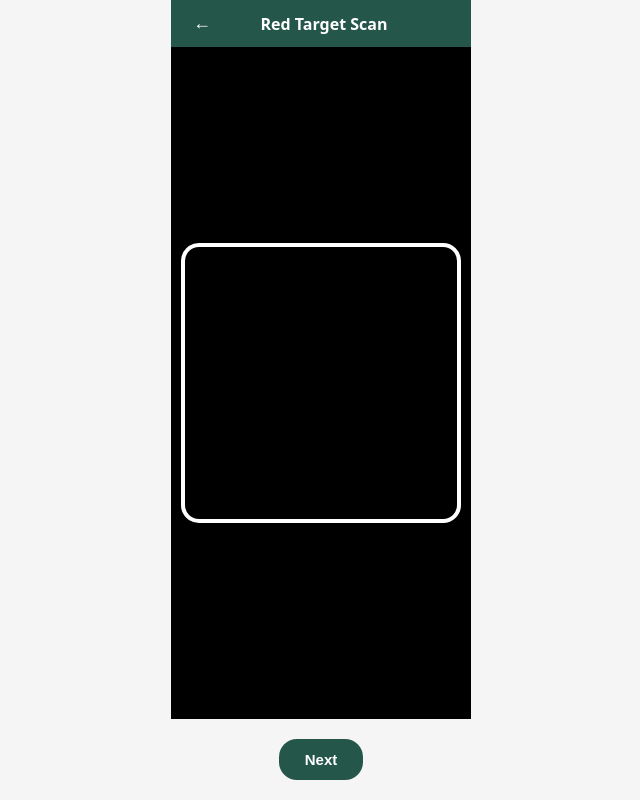
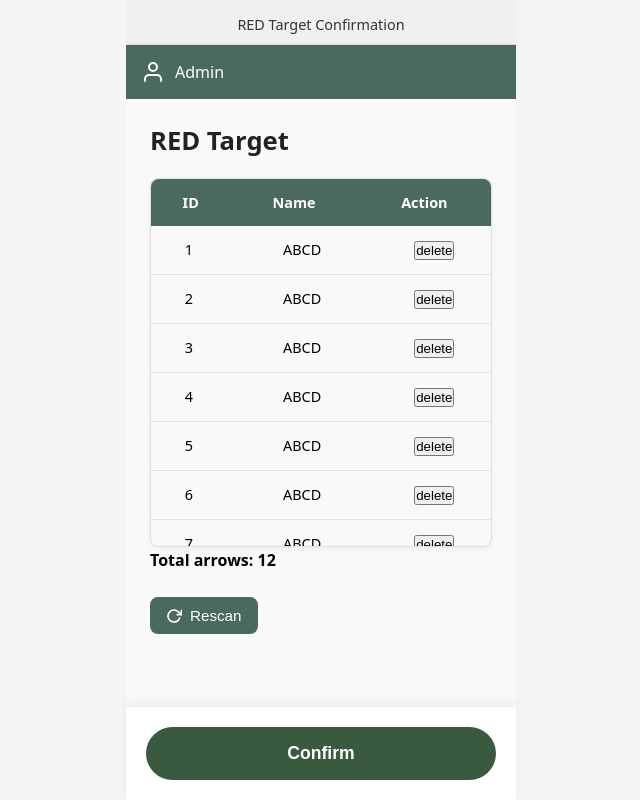
Before and after one commit to salsaaazf/Jemparingan-Anggrek, a Vue app in the folder frontend/: page /admin/confirm in a window 1280 px wide. Before the commit this address led to /admin/scan/red. Shown: the whole page, without its empty margins (319-959 px from the left). Built offline with nearby package versions, Linux system fonts and the light colour scheme; no server answers.

Commit message:
connect ke confirm page baru

```diff
--- a/frontend/src/App.vue
+++ b/frontend/src/App.vue
@@ -13,5 +13,6 @@
   display: flex;
   justify-content: center;
   background: #f5f5f5;
+  font-family: 'Poppins', sans-serif;
 }
 </style>
--- a/frontend/src/pages/Admin/ConfirmAllTarget.vue
+++ b/frontend/src/pages/Admin/ConfirmAllTarget.vue
@@ -1,12 +1,15 @@
 <script setup>
     import { onMounted } from 'vue';
-    import { useArrowsStore } from './stores/arrows';
+    import { useArrowsStore } from '@/stores/arrows';
+    import { useRouter } from 'vue-router'
     import Swal from 'sweetalert2'
 
 
+    const router = useRouter()
     const store = useArrowsStore();
 
-  onMounted(() => { store.init('white')})
+    onMounted(() => { store.init('red')})
+    const goToScan = () => router.push('/admin/scan/' + store.target);
 
   const handleConfirm= () => {
     Swal.fire({
@@ -20,11 +23,21 @@
     }).then((result) => {
       if (result.isConfirmed) {
         // store.confirm()
-        Swal.fire(
-          'Confirmed!',
-          `Your ${store.target} target has been confirmed.`,
-          'success'
-        )
+        Swal.fire({
+            icon: 'success',
+            title: 'Confirmed!',
+            text: `Your ${store.target} target has been confirmed.`,
+            timer: 2000,
+            showConfirmButton: false
+        }).then(() => {
+            if (store.target === 'red') {
+                store.target = 'white';
+                router.push('/admin/scan/white');
+            } else if (store.target === 'white') {
+                store.target = 'red';
+                router.push('/admin/dashboard');
+            }
+        })
       }
     })
   }
@@ -32,6 +45,8 @@
 </script>
 
 <template>
+    <div class="screen">
+
         <div class="page-title"> {{ store.target.toUpperCase() }} Target Confirmation</div>
 
         <header class="app-header">
@@ -71,7 +86,7 @@
             <div style="padding: 2px 0;">
                 <h4>Total arrows: {{ store.count }}</h4>
             </div>
-        <button class="rescan-button">
+            <button class="rescan-button" @click="goToScan">
                 <svg xmlns="http://www.w3.org/2000/svg" width="16" height="16" viewBox="0 0 24 24" fill="none" stroke="currentColor" stroke-width="2.5" stroke-linecap="round" stroke-linejoin="round">
                     <polyline points="23 4 23 10 17 10"></polyline>
                     <path d="M20.49 15.01a9 9 0 1 1-2.12-9.36L23 10"></path>
@@ -83,12 +98,22 @@
         <footer class="app-footer" >
             <button class="confirm-button" @click="handleConfirm()">Confirm</button>
         </footer>
+    </div>
     </template>
 
 <style scoped>* {
     box-sizing: border-box;
     margin: 0;
     padding: 0;
+}
+
+.screen {
+    width: 390px;
+  min-height: 100vh;
+  background-color: #f5f5f5;
+  display: flex;
+  flex-direction: column;
+  font-family: system-ui, sans-serif;
 }
 
 body {
@@ -251,10 +276,10 @@ tbody td:first-child {
 }
 
 .app-footer {
-    position: fixed;
+    /* position: fixed; */
     bottom: 0;
     left: 50%;
-    transform: translateX(-50%);
+    /* transform: translateX(-50%); */
     width: 100%;
     background: #ffffff;
     padding: 20px;
--- a/frontend/src/pages/Admin/ScanRedTarget.vue
+++ b/frontend/src/pages/Admin/ScanRedTarget.vue
@@ -97,7 +97,7 @@ const goBack = () => {
 }
 
 const goNext = () => {
-  router.push('/admin/confirm/red')
+  router.push('/admin/confirm')
 }
 
 onMounted(() => {
--- a/frontend/src/pages/Admin/ScanWhiteTarget.vue
+++ b/frontend/src/pages/Admin/ScanWhiteTarget.vue
@@ -6,7 +6,7 @@
         <button class="back-btn" type="button" @click="goBack">
           ←
         </button>
-        <span class="topbar-title">white Target Scan</span>
+        <span class="topbar-title">White Target Scan</span>
         <span class="topbar-spacer"></span>
       </div>
     </header>
@@ -97,7 +97,7 @@ const goBack = () => {
 }
 
 const goNext = () => {
-  router.push('/admin/confirm/red')
+  router.push('/admin/confirm')
 }
 
 onMounted(() => {
--- a/frontend/src/router/index.js
+++ b/frontend/src/router/index.js
@@ -2,7 +2,8 @@ import { createRouter, createWebHistory } from 'vue-router'
 
 // ADMIN
 import ScanRedTarget from '@/pages/Admin/ScanRedTarget.vue'
-import ConfirmRedTarget from '@/pages/Admin/ConfirmRedTarget.vue'
+import ConfirmAllTarget from '@/pages/Admin/ConfirmAllTarget.vue';
+// import ConfirmRedTarget from '@/pages/Admin/ConfirmRedTarget.vue'
 import ScanWhiteTarget from '@/pages/Admin/ScanWhiteTarget.vue'
 import ConfirmWhiteTarget from '@/pages/Admin/ConfirmWhiteTarget.vue'
 
@@ -11,7 +12,7 @@ const routes = [
   { path: '/', redirect: '/admin/scan/red' },
   // Red Target
   { path: '/admin/scan/red', name: 'ScanRedTarget', component: ScanRedTarget },
-  { path: '/admin/confirm/red', name: 'ConfirmRedTarget', component: ConfirmRedTarget },
+  { path: '/admin/confirm', name: 'ConfirmAllTarget', component: ConfirmAllTarget },
 
   // White Target
   { path: '/admin/scan/white', name: 'ScanWhiteTarget', component: ScanWhiteTarget },
--- a/package.json
+++ b/package.json
@@ -1,6 +1,7 @@
 {
   "dependencies": {
     "pinia": "^3.0.4",
+    "sweetalert2": "^11.26.3",
     "vue": "^3.5.25",
     "vue-router": "^4.6.3"
   }
```
Also changed, not shown: 1 other file (tests, documents, lock files or other folders). Lines whose indentation alone changed are shown as unchanged.
